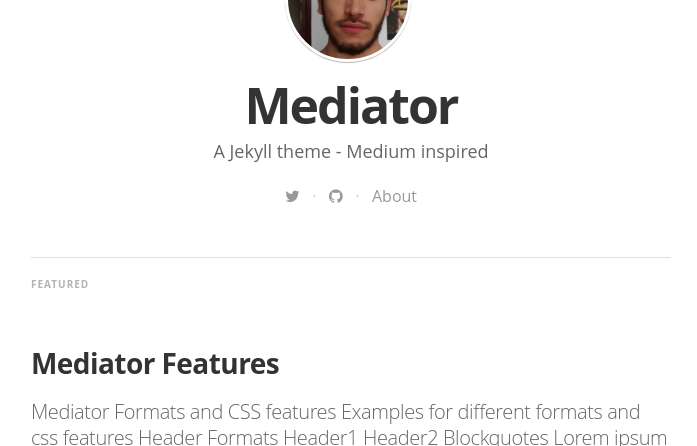
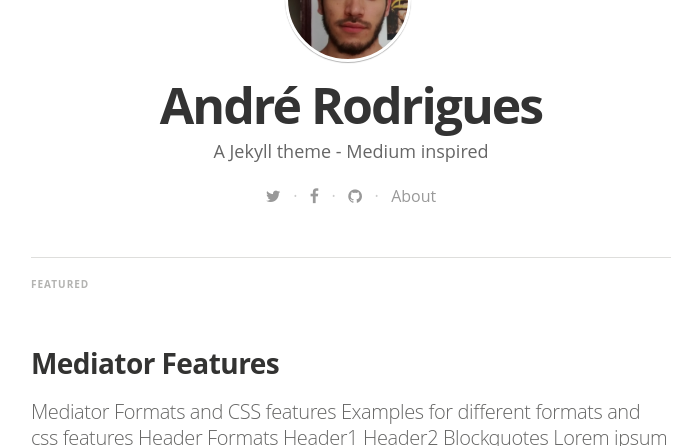
Before and after one commit to rodriguesporan/andrerodrigues, a Jekyll site: the page built from index.html, in a window 1280 px wide and 900 px high, cut to the strip 454-900 px from the top of the window. Shown: the whole strip, without its empty margins (289-986 px from the left). Built offline with Jekyll 4.4.1, drawn with Linux system fonts in a browser that asks for light colours; nearby versions of some CDN libraries; some web fonts are replaced; Markdown is read by kramdown in place of the engine named in the settings; the list of posts is cut into pages by our own code; some of the changed text lies outside the part shown.

Commit message:
Updated _config.yml.

```diff
--- a/_config.yml
+++ b/_config.yml
@@ -7,7 +7,7 @@ gems:
   - jemoji
 
 # Site settings
-title: "Mediator"
+title: "André Rodrigues"
 description: > # this means to ignore newlines until "email:"
    A Jekyll theme - Medium inspired
 
@@ -17,13 +17,13 @@ logo: "/assets/images/df_logo.jpg"
 # blog cover
 cover: "/assets/images/cA4aKEIPQrerBnp1yGHv_IMG_9534-3-2.jpg"
 
-name: 'Dirk Fabisch'
-author: 'Dirk Fabisch'
+name: 'André Rodrigues'
+author: 'André Rodrigues'
 author_image: "/assets/images/author.jpg"
 
 paginate:	5
 
-#url: "http://myblog.***.***" # the base hostname & protocol for your site
+url: 'http://andreght1.github.io/andrerodrigues/'
 
 # social icons and sharing options
 social:
@@ -34,12 +34,12 @@ social:
     share_title: ?text=
     share_link: "&amp;url="
 
-#  - icon:	facebook
-#    url:	https://facebook.com/???
-#    desc: Connect with me facebook
-#    share_url: https://www.facebook.com/sharer.php
-#    share_title: ?t=
-#    share_link: "&amp;u="
+  - icon:	facebook
+    url:	https://www.facebook.com/andre.rodrigues.sp
+    desc: Connect with me facebook
+    share_url: https://www.facebook.com/sharer.php
+    share_title: ?t=
+    share_link: "&amp;u="
 
   - icon:	github
     url:	https://github.com/andreght1
```
